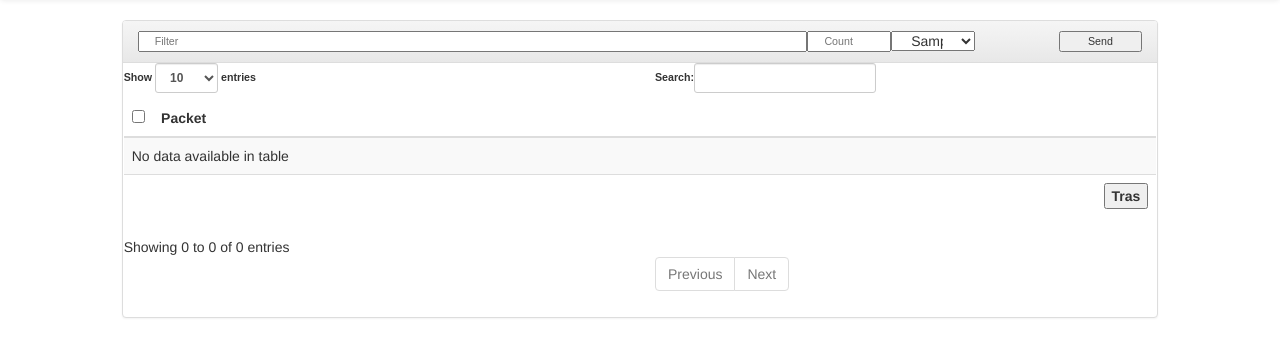
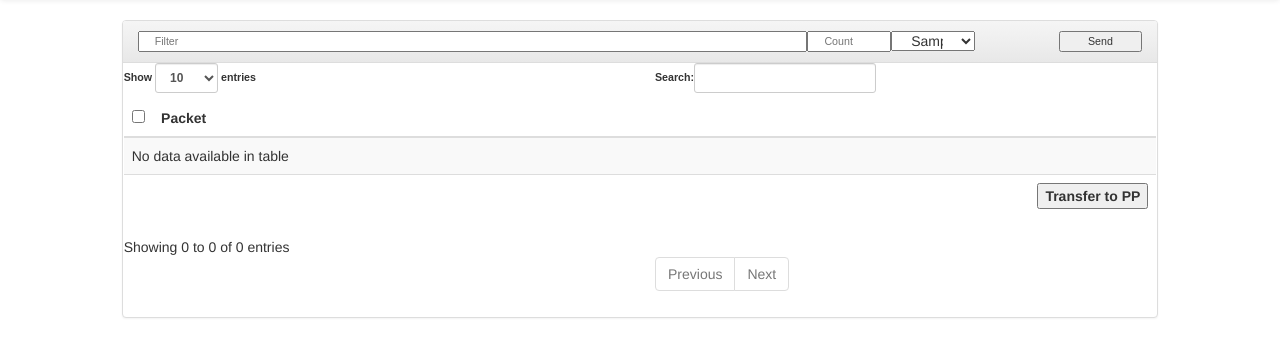
Before and after one commit to PeterPanZeta/ScratchLayer, a Django app: template ScratchLayer/templates/ScratchLayer/index.html in a window 1280 px wide, after a click on "Sniffer". Shown: the part 52-409 px from the top of the page. Run offline with Django 3.2, Linux system fonts and the light colour scheme; the template is opened without the code that fills it: most values are stand-ins (such as "Sample title", 1, 10 or a date in 2020); some libraries are stand-ins or nearby versions.

Commit message:
Developed today

```diff
--- a/ScratchLayer/static/ScratchLayer/Protocols/Protocols.js
+++ b/ScratchLayer/static/ScratchLayer/Protocols/Protocols.js
@@ -6,12 +6,19 @@ function PanelPrincipal(PanelPrincipalHTML) {
 	this.id="panelPrincipal";
 	this.idDrop="panelPrincipal";
 	this.typeEther="panelPrincipal";
+	this.width="";
+	this.height="";
 	this.Children={};
 	this.dropable=true;
 	this.PV=PanelPrincipalHTML;
 
 	PanelPrincipal.prototype.getId = function(){
 		return this.id;
+	};
+
+	PanelPrincipal.prototype.setWH = function() {
+		this.width=this.PV.offsetWidth;
+		this.height=this.PV.offsetHeight;
 	};
 
 	PanelPrincipal.prototype.getType = function(){
@@ -47,6 +54,42 @@ function PanelPrincipal(PanelPrincipalHTML) {
 			delete this.Children[Child.getId()];
 	};
 
+	PanelPrincipal.prototype.setModSize = function(elementHTML=undefined,x=undefined,y=undefined,t=undefined,l=undefined){
+
+		var height;
+		var width;
+		var top;
+		var left;
+
+		if(elementHTML!=undefined){
+			height = parseInt(elementHTML.offsetHeight);
+			width = parseInt(elementHTML.offsetWidth);
+			top = parseInt(elementHTML.style.top.split("px")[0]);
+			//left = elementHTML.style.left.split("px")[0];
+		}else{
+			height=x;
+			width=y;
+			left=l;
+			top=t;
+		}
+
+		if(parseInt(height + top) > parseInt(this.height)){
+			this.PV.style.height=top+height+5+"px";
+		}else{
+			this.PV.style.height=this.height+"px";
+		}
+		/*
+		if(parseInt(width) > parseInt(this.width)){
+			this.PV.style.width = width+7+"px";
+		}else{
+			this.PV.style.width = this.width+"px";
+		}*/
+	};
+
+	PanelPrincipal.prototype.setSizeOrig = function () {
+		this.PV.style.height=this.height+"px";
+		this.PV.style.width = this.width+"px";
+	};
 }
 
 function Protocol(type) {
@@ -145,7 +188,7 @@ function Protocol(type) {
 	};
 
 	Protocol.prototype.remove=function(){
-		if(this.Parent.getId()!="panelPrincipal")this.Parent.setSizeOrig();
+		/*if(this.Parent.getId()!="panelPrincipal")*/this.Parent.setSizeOrig();
 		this.Parent.removeChild(this);
 		delete this;
 	};
@@ -164,9 +207,10 @@ function Protocol(type) {
 			this.PV.style.height=this.height-this.heightCollap+"px";
 			this.collap=true;
 		}
-		if(this.Parent.getId()!="panelPrincipal"){
-			this.Parent.setModSize(this.PV.offsetHeight,this.PV.offsetWidth);
-		}
+		console.log("Parent: "+this.Parent.getId());
+		/*if(this.Parent.getId()!="panelPrincipal"){*/
+		this.Parent.setModSize(this.PV);
+		/*}*/
 	};
 
 	Protocol.prototype.stop=function(){
@@ -225,7 +269,10 @@ function ProtocolDrop(type) {
 			delete this.Children[Child.getId()];
 	};
 
-	ProtocolDrop.prototype.setModSize = function(height,width){
+	ProtocolDrop.prototype.setModSize = function(elementHTML){
+		var height = elementHTML.offsetHeight;
+		var width = elementHTML.offsetWidth;
+
 		this.heightMod=this.PV.offsetHeight;
 		this.widthMod=this.PV.offsetWidth;
 
@@ -244,9 +291,9 @@ function ProtocolDrop(type) {
 		this.drop.style.width=width+4+"px";
 		this.drop.style.height=height+4+"px";
 
-		if(this.Parent.getId()!="panelPrincipal"){
-			this.Parent.setModSize(this.PV.offsetHeight,this.PV.offsetWidth);
-		}
+		/*if(this.Parent.getId()!="panelPrincipal"){*/
+			this.Parent.setModSize(this.PV);
+		/*}*/
 	};
 
 	ProtocolDrop.prototype.setModSizePre = function(){
@@ -267,9 +314,9 @@ function ProtocolDrop(type) {
 		this.PV.style.height=heightN+"px";
 		this.iniDropWH();
 
-		if(this.Parent.getId()!="panelPrincipal"){
-			this.Parent.setModSize(this.PV.offsetHeight,this.PV.offsetWidth);
-		}
+		/*if(this.Parent.getId()!="panelPrincipal"){*/
+			this.Parent.setModSize(this.PV);
+		/*}*/
 
 	};
 
@@ -302,14 +349,15 @@ function ProtocolDrop(type) {
 				}
 			}
 		}
-		if(this.Parent.getId()!="panelPrincipal"){
-			this.Parent.setModSize(this.PV.offsetHeight,this.PV.offsetWidth);
-		}
+		console.log("Parent: "+this.Parent.getId());
+		/*if(this.Parent.getId()!="panelPrincipal"){*/
+		this.Parent.setModSize(this.PV);
+		/*}*/
 	};
 
 	ProtocolDrop.prototype.remove=function(){
 		this.Parent.removeChild(this);
-		if(this.Parent.getId()!="panelPrincipal")this.Parent.setSizeOrig();
+		/*if(this.Parent.getId()!="panelPrincipal")*/this.Parent.setSizeOrig();
 		for(child in this.Children){
 			elemet=this.Children[child];
 			elemet.remove();
@@ -402,7 +450,9 @@ function Packet(idPack){
 				}
 			}
 		}
+		this.Parent.setModSize(this.PV);
 	};
+
 	Packet.prototype.addChild = function(Child){
 		this.Children[Child.getId()] = Child;
 		this.PV.lastChild.lastChild.lastChild.appendChild(Child.getPV());
@@ -632,7 +682,7 @@ function createElement(idSrt,parent) {
 	newElement.setWH(newElement.getPV().offsetWidth,newElement.getPV().offsetHeight);
 	newElement.setWHCollap(document.getElementById(newElement.getId()+"collapElement").offsetWidth,document.getElementById(newElement.getId()+"collapElement").offsetHeight);
 	if(newElement.isDropable())newElement.iniDropWH();
-	if(parent.getId()!="panelPrincipal")parent.setModSize(newElement.getPV().offsetHeight,newElement.getPV().offsetWidth);
+	if(parent.getId()!="panelPrincipal")parent.setModSize(newElement.getPV());
 
 	return newElement;
 }
--- a/ScratchLayer/templates/ScratchLayer/index.html
+++ b/ScratchLayer/templates/ScratchLayer/index.html
@@ -83,7 +83,7 @@
                     <tr>
                       <th></th>
                       <th style="text-align: right;">
-                        <button  onclick='createElementsSniff()'>Tras</button>
+                        <button  onclick='createElementsSniff()'>Transfer to PP</button>
                       </th>
                   </tr>
                 </tfoot>
```
Also changed, not shown: ScratchLayer/static/ScratchLayer/DragandDrop/DragandDrop.js (+23 -13 lines).
